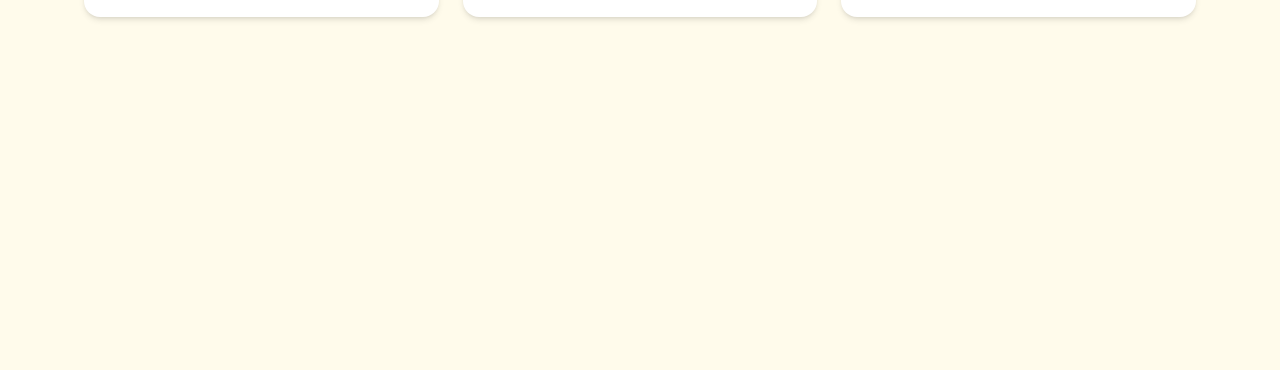
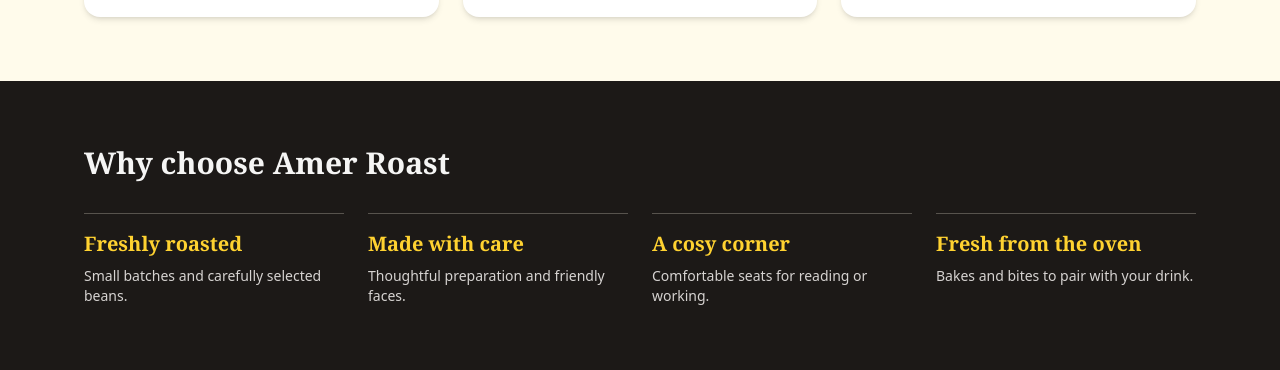
Before and after one commit to SyntaxPilot04/Amer-Roast-Cafe, a plain HTML site: page index.html in a window 1280 px wide. Shown: the part 1020-1390 px from the top of the page. Before the commit the page ends 1101 px from the top, so only its background shows below. Drawn offline with nearby package versions, Linux system fonts and the light colour scheme.

Commit message:
feat: add why choose us flexbox section

```diff
--- a/index.html
+++ b/index.html
@@ -72,3 +72,26 @@
         </article>
       </div>
     </section>
+     <section class="bg-stone-900 text-stone-100">
+      <div class="mx-auto max-w-6xl px-5 py-16">
+        <h2 class="font-serif text-3xl font-bold">Why choose Amer Roast</h2>
+        <div class="mt-8 flex flex-col gap-6 md:flex-row">
+          <article class="flex-1 border-t border-stone-600 pt-4">
+            <h3 class="font-serif text-xl font-bold text-amber-300">Freshly roasted</h3>
+            <p class="mt-2 text-sm text-stone-300">Small batches and carefully selected beans.</p>
+          </article>
+          <article class="flex-1 border-t border-stone-600 pt-4">
+            <h3 class="font-serif text-xl font-bold text-amber-300">Made with care</h3>
+            <p class="mt-2 text-sm text-stone-300">Thoughtful preparation and friendly faces.</p>
+          </article>
+          <article class="flex-1 border-t border-stone-600 pt-4">
+            <h3 class="font-serif text-xl font-bold text-amber-300">A cosy corner</h3>
+            <p class="mt-2 text-sm text-stone-300">Comfortable seats for reading or working.</p>
+          </article>
+          <article class="flex-1 border-t border-stone-600 pt-4">
+            <h3 class="font-serif text-xl font-bold text-amber-300">Fresh from the oven</h3>
+            <p class="mt-2 text-sm text-stone-300">Bakes and bites to pair with your drink.</p>
+          </article>
+        </div>
+      </div>
+    </section>
```
